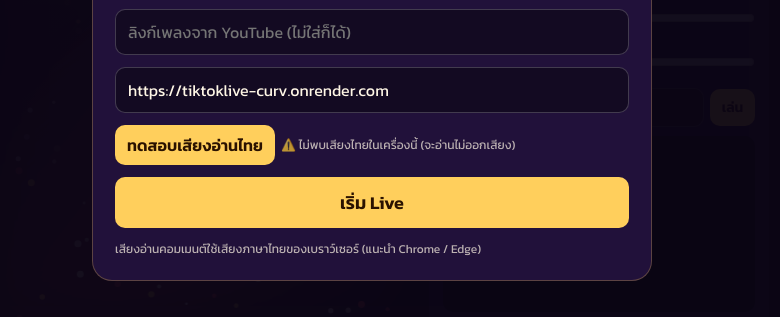
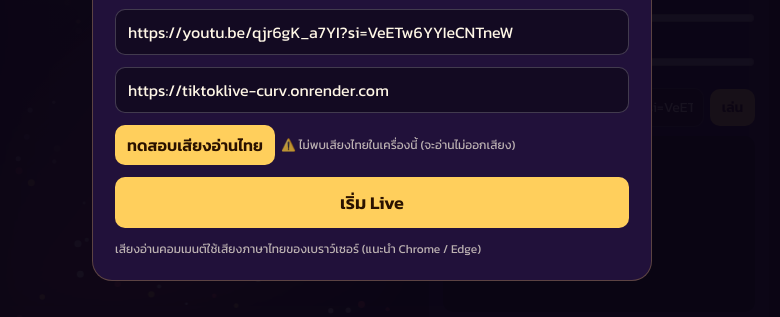
Before and after one commit to teerapong32/tiktoklive, a plain HTML site: page web/index.html in a window 1280 px wide. Shown: the part 457-774 px from the top of the page, without its empty margins (268-1048 px from the left). Drawn offline with Linux system fonts and the light colour scheme.

Commit message:
Set default YouTube music input

```diff
--- a/web/index.html
+++ b/web/index.html
@@ -114,7 +114,7 @@ button,input,select,textarea{font:inherit;color:inherit}
     <button data-t="tarot"><span>🃏</span>เสี่ยงไพ่ทำนาย</button>
     <button data-t="siam"><span>🏺</span>เซียมซี</button>
   </div>
-  <input id="y0" placeholder="ลิงก์เพลงจาก YouTube (ไม่ใส่ก็ได้)">
+  <input id="y0" value="https://youtu.be/qjr6gK_a7YI?si=VeETw6YYIeCNTneW" placeholder="ลิงก์เพลงจาก YouTube (ไม่ใส่ก็ได้)">
   <input id="srv" value="https://tiktoklive-curv.onrender.com" placeholder="ที่อยู่เซิร์ฟเวอร์คอมเมนต์ เช่น https://xxx.onrender.com (ไม่ใส่ก็ได้)">
   <div class="row"><button class="btn" id="vt" type="button">ทดสอบเสียงอ่านไทย</button><span class="sm" id="chk">กำลังตรวจเสียง...</span></div>
   <button class="btn" id="go" style="font-size:18px;padding:12px">เริ่ม Live</button>
@@ -140,7 +140,7 @@ button,input,select,textarea{font:inherit;color:inherit}
   <label class="row"><input type="checkbox" id="tts" checked style="width:auto"> อ่านคอมเมนต์ภาษาไทย</label><label class="row"><input type="checkbox" id="sfx" checked style="width:auto"> เสียงเอฟเฟกต์</label><label class="row"><input type="checkbox" id="auto" style="width:auto"> โหมดออโต้ (เล่นเองทุก 12 วิ ไม่ต้องรอคอมเมนต์)</label><button id="tc">ทดสอบเลเวลอัป</button>
   <div class="row sm">ความเร็วอ่าน <input type="range" id="rate" min=".7" max="1.5" step=".1" value="1.1"></div>
   <div class="row sm">เพลง <input type="range" id="vol" min="0" max="100" value="30"></div>
-  <div class="row"><input id="y1" placeholder="ลิงก์ YouTube"><button id="yb">เล่น</button></div>
+  <div class="row"><input id="y1" value="https://youtu.be/qjr6gK_a7YI?si=VeETw6YYIeCNTneW" placeholder="ลิงก์ YouTube"><button id="yb">เล่น</button></div>
   <iframe id="yt" allow="autoplay; encrypted-media"></iframe>
   <div class="sm">กด H เพื่อซ่อน/แสดงแผงนี้ · ใช้ TikTok LIVE Studio หรือ OBS จับภาพหน้าต่างช่อง 9:16 ด้านซ้าย</div>
 </div>
```
